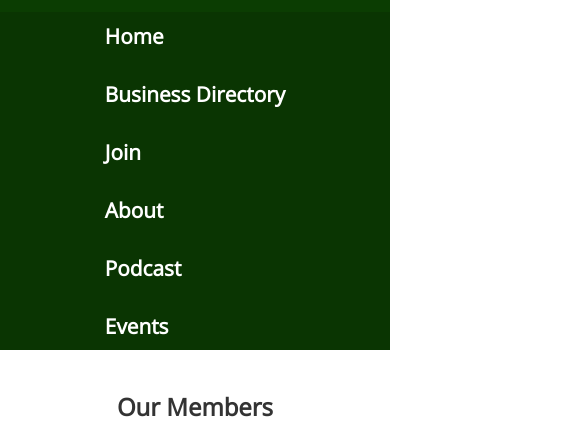
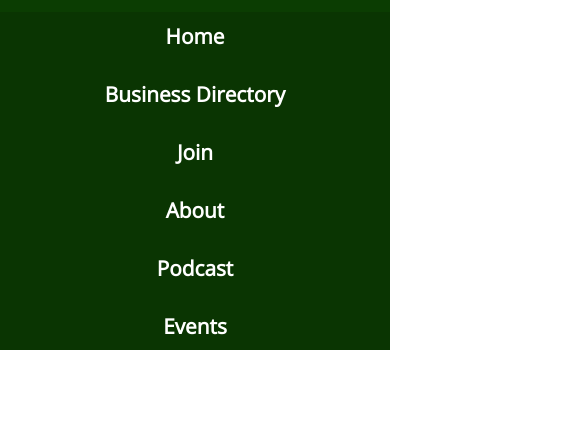
Before and after one commit to Luchogator/wdd231, a plain HTML site: page chamber/directory.html in a window 390 px wide. Both pictures are taken after a click on the button "Toggle navigation". Shown: the part 233-673 px from the top of the page, 585 px wide, since content can reach past the window. Drawn offline with nearby package versions, Linux system fonts and the light colour scheme.

Commit message:
Refactor CSS for improved organization and clarity, adding section headers for layout components

```diff
--- a/chamber/styles/chamber.css
+++ b/chamber/styles/chamber.css
@@ -1,6 +1,5 @@
 /* ======================
    BASE STYLES
-   Sets box-sizing and removes default margins/paddings
 ====================== */
 * {
   box-sizing: border-box;
@@ -15,9 +14,8 @@ body {
 }
 
 /* ======================
-   LAYOUT COMPONENTS
+   COLOR VARIABLES
 ====================== */
-/* Common green theme colors */
 :root {
   --primary-green: #0B3D02;
   --dark-green: #0A3502;
@@ -25,7 +23,9 @@ body {
   --footer-green: #0E3B06;
 }
 
-/* Header */
+/* ======================
+   HEADER
+====================== */
 header {
   background-color: var(--primary-green);
   padding: 15px;
@@ -71,7 +71,9 @@ header {
   margin-top: 5px;
 }
 
-/* Navigation */
+/* ======================
+   NAVIGATION
+====================== */
 nav {
   background-color: var(--dark-green);
   display: flex;
@@ -84,11 +86,9 @@ nav ul {
   gap: 30px;
   margin: 0;
   padding: 10px;
-  max-height: none;
-  opacity: 1;
-  transition: max-height 0.4s ease, opacity 0.4s ease;
 }
 
+/* Enlaces de navegación */
 nav ul li a {
   color: #fff;
   text-decoration: none;
@@ -98,9 +98,12 @@ nav ul li a {
   border-radius: 4px;
 }
 
-nav ul li a:hover {
+nav ul li a:hover,
+nav ul li a:focus,
+nav ul li a:active {
+  background-color: var(--darker-green);
+  color: #fff;
   text-decoration: underline;
-  background-color: var(--darker-green);
 }
 
 /* Hamburger button */
@@ -116,7 +119,9 @@ nav ul li a:hover {
   min-height: 48px;
 }
 
-/* Hero Section */
+/* ======================
+   HERO
+====================== */
 .hero {
   position: relative;
   text-align: center;
@@ -141,7 +146,9 @@ nav ul li a:hover {
   border-radius: 5px;
 }
 
-/* Main Content */
+/* ======================
+   MAIN
+====================== */
 main {
   max-width: 1200px;
   margin: 20px auto;
@@ -153,7 +160,9 @@ main h2 {
   margin-bottom: 20px;
 }
 
-/* Directory View Toggle */
+/* ======================
+   DIRECTORY VIEW TOGGLE
+====================== */
 .view-toggle {
   display: flex;
   justify-content: center;
@@ -176,7 +185,9 @@ main h2 {
   background-color: var(--darker-green);
 }
 
-/* Member Container Views */
+/* ======================
+   MEMBER CARDS
+====================== */
 #member-container.grid-view {
   display: grid;
   grid-template-columns: repeat(3, 1fr);
@@ -195,7 +206,6 @@ main h2 {
   align-items: center;
 }
 
-/* Member Cards */
 .member-card {
   display: flex;
   flex-direction: column;
@@ -246,7 +256,9 @@ main h2 {
   border-top: 1px solid #ccc;
 }
 
-/* Footer */
+/* ======================
+   FOOTER
+====================== */
 footer {
   background-color: var(--footer-green);
   color: #fff;
@@ -301,26 +313,24 @@ footer {
    MEDIA QUERIES
 ====================== */
 @media (max-width: 768px) {
-  /* Mobile Navigation */
+
+  main {
+    margin-top: 120px;
+  }
+
   .hamburger {
     display: block;
   }
 
-  nav ul {
+  #chamber-nav.active ul {
+    display: flex;
     flex-direction: column;
-    max-height: 0;
-    opacity: 0;
-    overflow: hidden;
+    align-items: center;
+    text-align: center;
   }
 
-  nav.active ul {
-    max-height: 600px;
-    opacity: 1;
-  }
-
-  /* Mobile Grid */
-  #member-container.grid-view {
-    grid-template-columns: 1fr;
+  #chamber-nav:not(.active) ul {
+    display: none;
   }
 
   /* Mobile Footer */
```
